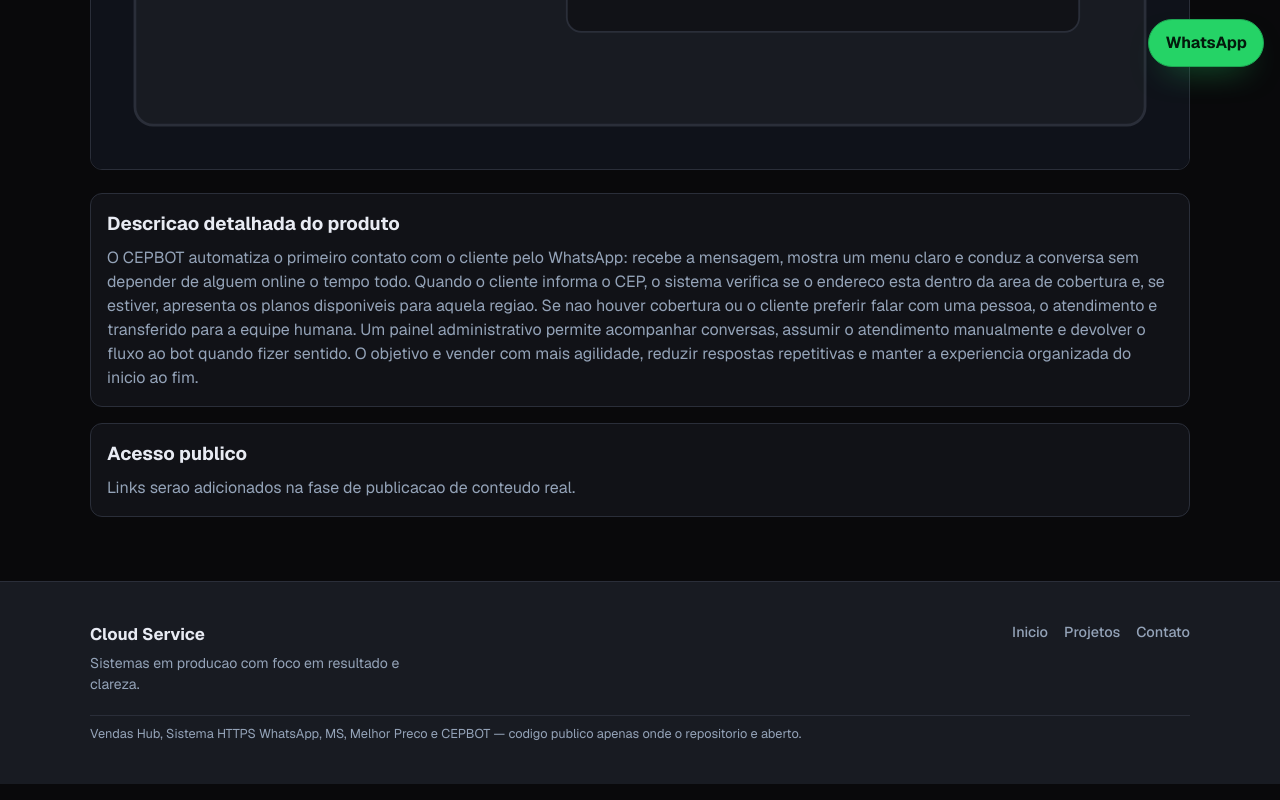
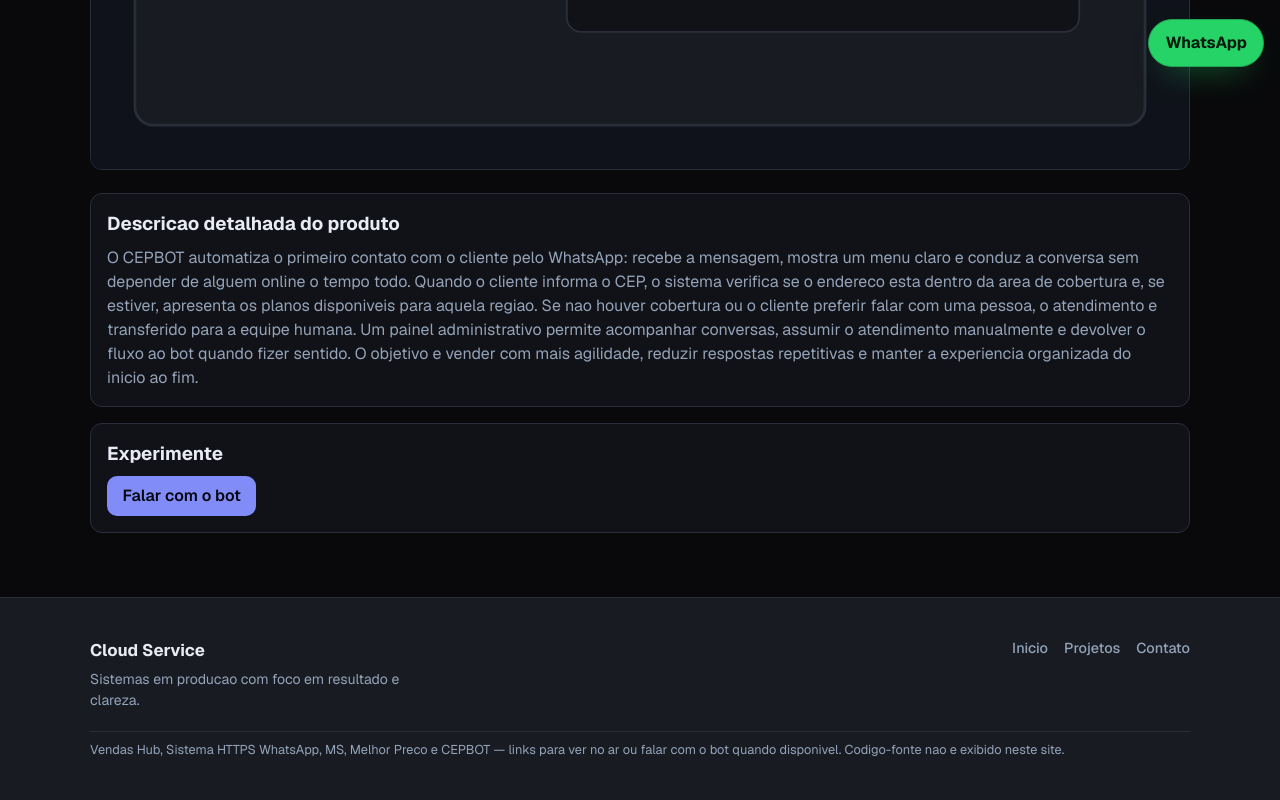
Before and after one commit to CloudBlackhand/portifolio, a Next.js app: page /projetos/cepbot in a window 1280 px wide. Shown: the part 717-1517 px from the top of the page. Built offline with nearby package versions, Linux system fonts and the light colour scheme.

Commit message:
Substituir links de código por acesso ao vivo e bot do CEPBOT.
O portfólio passa a exibir apenas links para ver no ar ou falar com o bot, sem expor repositórios GitHub.

```diff
--- a/app/components/landing/LandingPage.tsx
+++ b/app/components/landing/LandingPage.tsx
@@ -106,7 +106,7 @@ export function LandingPage({ projects }: LandingPageProps) {
                   <p className="ep-device-kicker">Resumo executivo</p>
                   <p className="ep-device-text">
                     Vendas Hub, Sistema HTTPS WhatsApp, MS, Melhor Preco e CEPBOT — sistemas usados de
-                    verdade, com links publicos quando o repositorio e aberto.
+                    verdade, com link para ver no ar ou falar com o bot quando disponivel.
                   </p>
                   <Link className="ep-btn ep-btn-primary ep-btn-sm" href="/projetos">
                     Abrir lista completa
--- a/app/layout.tsx
+++ b/app/layout.tsx
@@ -64,8 +64,8 @@ export default function RootLayout({
               <Link href="/contato">Contato</Link>
             </nav>
             <p className="footer-note">
-              Vendas Hub, Sistema HTTPS WhatsApp, MS, Melhor Preco e CEPBOT — codigo publico apenas onde o
-              repositorio e aberto.
+              Vendas Hub, Sistema HTTPS WhatsApp, MS, Melhor Preco e CEPBOT — links para ver no ar ou falar
+              com o bot quando disponivel. Codigo-fonte nao e exibido neste site.
             </p>
           </div>
         </footer>
--- a/app/projetos/[slug]/page.tsx
+++ b/app/projetos/[slug]/page.tsx
@@ -3,7 +3,11 @@ import type { CSSProperties } from "react";
 import Image from "next/image";
 import Link from "next/link";
 import { notFound } from "next/navigation";
-import { getProjectBySlug, projects } from "@/data/projects";
+import {
+  getProjectBySlug,
+  getProjectLiveLinkLabel,
+  projects,
+} from "@/data/projects";
 
 type Params = {
   params: Promise<{ slug: string }>;
@@ -39,8 +43,7 @@ export default async function ProjetoDetalhePage({ params }: Params) {
     notFound();
   }
 
-  const canShowCodeLink = project.visibility === "public" && Boolean(project.codeUrl);
-  const hasDemo = Boolean(project.demoUrl);
+  const hasLiveLink = Boolean(project.liveUrl);
 
   const thumbW = project.thumbnailWidth ?? 1200;
   const thumbH = project.thumbnailHeight ?? 630;
@@ -119,24 +122,23 @@ export default async function ProjetoDetalhePage({ params }: Params) {
       </section>
 
       <section className="content-block">
-        <h3>Acesso publico</h3>
-        {!hasDemo && !canShowCodeLink && (
+        <h3>Experimente</h3>
+        {!hasLiveLink ? (
           <p className="muted">
-            Links serao adicionados na fase de publicacao de conteudo real.
+            O link para ver o sistema no ar sera publicado em breve.
           </p>
+        ) : (
+          <div className="link-row">
+            <a
+              className="button primary"
+              href={project.liveUrl}
+              target="_blank"
+              rel="noreferrer"
+            >
+              {getProjectLiveLinkLabel(project)}
+            </a>
+          </div>
         )}
-        <div className="link-row">
-          {hasDemo && (
-            <a className="button" href={project.demoUrl} target="_blank" rel="noreferrer">
-              Ver demo
-            </a>
-          )}
-          {canShowCodeLink && (
-            <a className="button" href={project.codeUrl} target="_blank" rel="noreferrer">
-              Ver codigo
-            </a>
-          )}
-        </div>
       </section>
     </article>
   );
--- a/data/projects.ts
+++ b/data/projects.ts
@@ -21,8 +21,10 @@ export type Project = {
   challenges: string[];
   solution: string[];
   results: string[];
-  demoUrl?: string;
-  codeUrl?: string;
+  /** Link publico para ver o sistema no ar ou falar com o bot (ex.: site ou WhatsApp). */
+  liveUrl?: string;
+  /** Texto do botao do link publico. Padrao: "Ver site no ar" ou "Falar com o bot" no CEPBOT. */
+  liveLinkLabel?: string;
   visibility: "public" | "private";
   /** Telas extras na pagina de detalhe (alem da miniatura principal). */
   gallery?: ProjectGalleryImage[];
@@ -59,8 +61,7 @@ export const projects: Project[] = [
       "Um so lugar para cadastro, historico e acompanhamento de vendas.",
       "Menos perda de informacao entre pessoas e canais.",
     ],
-    demoUrl: "",
-    codeUrl: "",
+    liveUrl: "",
     visibility: "private",
   },
   {
@@ -90,8 +91,7 @@ export const projects: Project[] = [
       "Um unico ponto de conexao WhatsApp para todo o ecossistema de atendimento e envio.",
       "Mais previsibilidade para escalar automacao sem trocar de numero ou de ferramenta a cada projeto.",
     ],
-    demoUrl: "",
-    codeUrl: "",
+    liveUrl: "",
     visibility: "private",
   },
   {
@@ -123,9 +123,8 @@ export const projects: Project[] = [
       "Mensagens saindo pelo canal oficial com previsibilidade e registro.",
       "Menos retrabalho e menos dependencia de atalho manual no dia a dia.",
     ],
-    demoUrl: "",
-    codeUrl: "https://github.com/CloudBlackhand/msgSYS",
-    visibility: "public",
+    liveUrl: "",
+    visibility: "private",
     gallery: [
       {
         src: "/project-thumbs/ms/ms-conexao-whatsapp.png",
@@ -169,9 +168,8 @@ export const projects: Project[] = [
       "Disciplina na analise de preco e menos discussao sem numero na mesa.",
       "Ganho de tempo na preparacao de decisao de compra ou tabela de venda.",
     ],
-    demoUrl: "",
-    codeUrl: "https://github.com/CloudBlackhand/MelhorPre-o",
-    visibility: "public",
+    liveUrl: "",
+    visibility: "private",
   },
   {
     slug: "cepbot",
@@ -200,12 +198,19 @@ export const projects: Project[] = [
       "Primeiro atendimento mais rapido e padronizado no WhatsApp.",
       "Menos tempo da equipe em perguntas repetitivas de cobertura e planos.",
     ],
-    demoUrl: "",
-    codeUrl: "",
+    liveUrl:
+      "https://wa.me/5521971364919?text=Ola%2C%20vim%20pelo%20site%20Cloud%20Service%20e%20quero%20conhecer%20o%20CEPBOT",
+    liveLinkLabel: "Falar com o bot",
     visibility: "private",
   },
 ];
 
+export function getProjectLiveLinkLabel(project: Project): string {
+  if (project.liveLinkLabel) return project.liveLinkLabel;
+  if (project.slug === "cepbot") return "Falar com o bot";
+  return "Ver site no ar";
+}
+
 export function getProjectBySlug(slug: string): Project | undefined {
   return projects.find((project) => project.slug === slug);
 }
```
Also changed, not shown: app/components/showcase-carousel.tsx (+11 -0 lines), app/projetos/page.tsx (+12 -2 lines).
